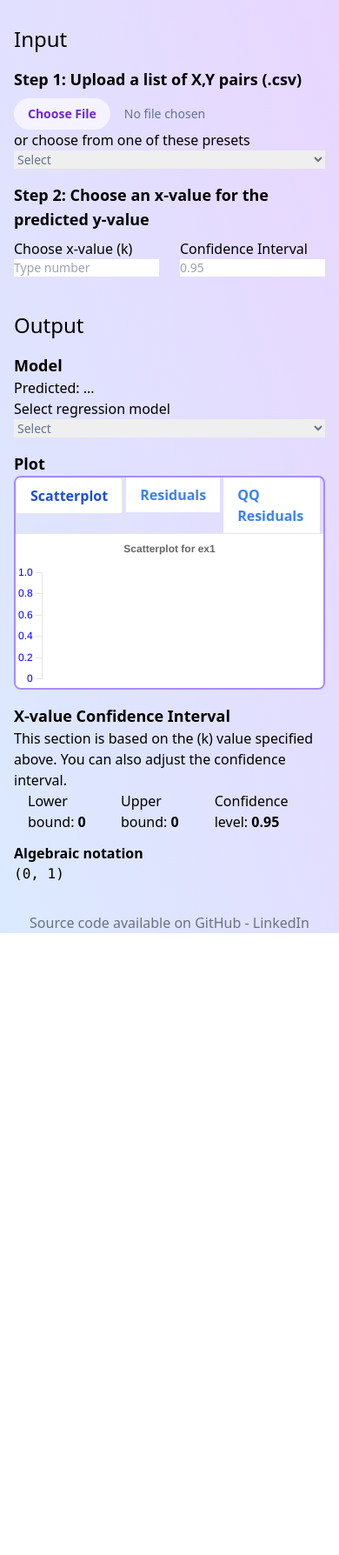
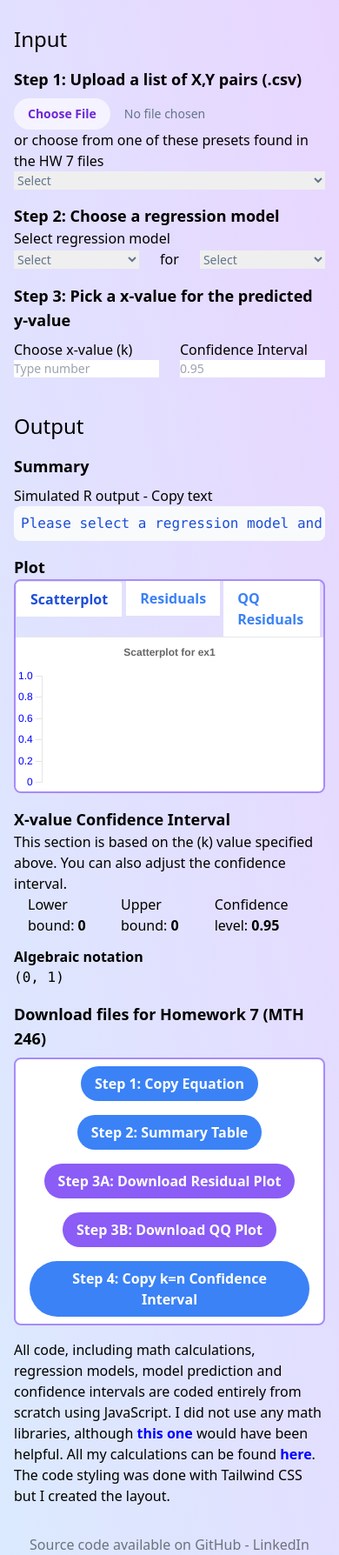
Before and after one commit to kqwq/model-diagnostics, a website built with webpack: page src/index.html in a window 390 px wide. Shown: the part 95-1883 px from the top of the page at 87% size. Before the commit the page ends 1168 px from the top, so only its background shows below. Built offline with nearby package versions, Linux system fonts and the light colour scheme.

Commit message:
layout cleaner

```diff
--- a/src/index.html
+++ b/src/index.html
@@ -34,7 +34,7 @@
       " />
       </label>
     </form>
-    <p>or choose from one of these presets</p>
+    <p>or choose from one of these presets found in the HW 7 files</p>
     <select class="block w-full sm:w-40 text-sm text-slate-500" id="preset">
       <option value="" selected>Select</option>
       <option value="ex1">ex1.csv</option>
@@ -44,7 +44,28 @@
     </select>
 
 
-    <h3 class="text-lg font-bold mt-4">Step 2: Choose an x-value for the predicted y-value</h3>
+
+    <h3 class="text-lg font-bold mt-4">Step 2: Choose a regression model</h3>
+
+    <h4>Select regression model</h4>
+    <div class="flex items-center space-x-6">
+      <select class="block w-full sm:w-40 text-sm text-slate-500" id="model">
+        <option value="" selected>Select</option>
+        <option value="linear">Linear</option>
+        <option value="quadratic">Quadratic</option>
+        <option value="cubic">Cubic</option>
+        <option value="exponential">Exponential</option>
+      </select>
+      <span>for</span>
+      <select class="block w-full sm:w-20 text-sm text-slate-500" id="model-type">
+        <option value="" selected>Select</option>
+        <option value="y1">y1</option>
+        <option value="y2">y2</option>
+        <option value="y3">y3</option>
+      </select>
+    </div>
+
+    <h3 class="text-lg font-bold mt-4">Step 3: Pick a x-value for the predicted y-value</h3>
     <form class="flex items-center space-x-6 mt-2">
       <label for="x-value" class="block">
         <span class="">Choose x-value (k)</span>
@@ -56,21 +77,16 @@
       </label>
     </form>
 
+
     <!-- Output -->
     <h2 class="text-2xl font-light mt-10">Output</h2>
 
-    <h3 class="text-lg font-bold mt-4">Model</h3>
-    <span>Predicted: <span></span id="model-type">...</span>
-    <h4>Select regression model</h4>
-    <select class="block w-full sm:w-40 text-sm text-slate-500" id="model">
-      <option value="" selected>Select</option>
-      <option value="linear">Linear</option>
-      <option value="quadratic">Quadratic</option>
-      <option value="cubic">Cubic</option>
-      <option value="exponential">Exponential</option>
-    </select>
+    <h3 class="text-lg font-bold mt-4">Summary</h3>
 
-    <h4></h4>
+
+    <h4 class="mt-2">Simulated R output - <a href="#download-files-container">Copy text</a></h4>
+    <pre class="bg-slate-50 text-blue-700 p-2 rounded-lg overflow-x-auto" id="r-output">
+Please select a regression model and y-axis. </pre>
 
     <h3 class="text-lg font-bold mt-4">Plot</h3>
     <div class="grid justify-items-center">
@@ -81,10 +97,12 @@
               href="#">Scatterplot</a>
           </li>
           <li class="mr-1">
-          <a class="bg-white inline-block py-2 px-4 text-blue-500 hover:text-blue-800 font-semibold" href="#">Residuals</a>
+            <a class="bg-white inline-block py-2 px-4 text-blue-500 hover:text-blue-800 font-semibold"
+              href="#">Residuals</a>
           </li>
           <li class="mr-1">
-          <a class="bg-white inline-block py-2 px-4 text-blue-500 hover:text-blue-800 font-semibold" href="#">QQ Residuals</a>
+            <a class="bg-white inline-block py-2 px-4 text-blue-500 hover:text-blue-800 font-semibold" href="#">QQ
+              Residuals</a>
           </li>
         </ul>
         <div class="mt-0" style="">
@@ -92,6 +110,7 @@
 
         </div>
       </div>
+
     </div>
 
     <h3 class="text-lg font-bold mt-4">X-value Confidence Interval</h3>
@@ -103,6 +122,33 @@
     </ul>
     <h4 class="font-semibold mt-3">Algebraic notation</h4>
     <pre>(0, 1)</pre>
+
+
+    <h3 class="text-lg font-bold mt-4">Download files for Homework 7 (MTH 246)</h3>
+    <div class="grid justify-items-center mt-2">
+      <div id="download-files-container"
+        class="grid justify-items-center bg-white border-2 border-violet-400 rounded-lg overflow-hidden w-full md:w-2/3">
+        <button class="bg-blue-500 hover:bg-blue-700 text-white font-bold py-2 px-4 rounded-full" id="download-csv">Step
+          1: Copy Equation</button>
+        <button class="bg-blue-500 hover:bg-blue-700 text-white font-bold py-2 px-4 rounded-full" id="download-csv">Step
+          2: Summary Table</button>
+        <button class="bg-violet-500 hover:bg-violet-700 text-white font-bold py-2 px-4 rounded-full"
+          id="download-csv">Step 3A: Download Residual Plot</button>
+        <button class="bg-violet-500 hover:bg-violet-700 text-white font-bold py-2 px-4 rounded-full"
+          id="download-csv">Step 3B: Download QQ Plot</button>
+        <button class="bg-blue-500 hover:bg-blue-700 text-white font-bold py-2 px-4 rounded-full" id="download-csv">Step
+          4: Copy k=n Confidence Interval</button>
+      </div>
+    </div>
+    <div id="outro" class=" mt-4">
+      <p>All code, including math calculations, regression models, model prediction and confidence intervals are
+        coded entirely from scratch using JavaScript.
+        I did not use any math libraries, although <a href="https://github.com/Tom-Alexander/regression-js"
+          target="_blank">this one</a> would have been helpful.
+        All my calculations can be found <a href="">here</a>.
+      </p>
+      <p>The code styling was done with Tailwind CSS but I created the layout. </p>
+    </div>
 
     <footer class="text-center mt-8">
       <p class="text-gray-500">
--- a/src/main.css
+++ b/src/main.css
@@ -1,3 +1,14 @@
 @tailwind base;
 @tailwind components;
 @tailwind utilities;
+
+#download-files-container button {
+  margin: 0.5rem 1rem;
+}
+#outro a {
+  color: #00f;
+  font-weight: bold;
+}
+#outro a:hover {
+  text-decoration: underline;
+}
--- /dev/null
+++ b/src/script/math.js
@@ -0,0 +1,13 @@
+
+
+
+
+
+
+
+function getResiduals(data, model) {
+  let res = []
+  for (let [x, y] of data) {
+    res.push([x, y - x])
+  }
+}
--- a/src/script/plot.js
+++ b/src/script/plot.js
@@ -1,4 +1,5 @@
 import { Chart, registerables  } from "chart.js";
+import {} from "./math.js"
 
 Chart.register(...registerables);
 
@@ -37,6 +38,7 @@ const config = {
   type: 'scatter',
   data: data,
   options: {
+
     responsive: true,
     plugins: {
       legend: {
```
Also changed, not shown: README.md. Lines whose indentation alone changed are shown as unchanged.
